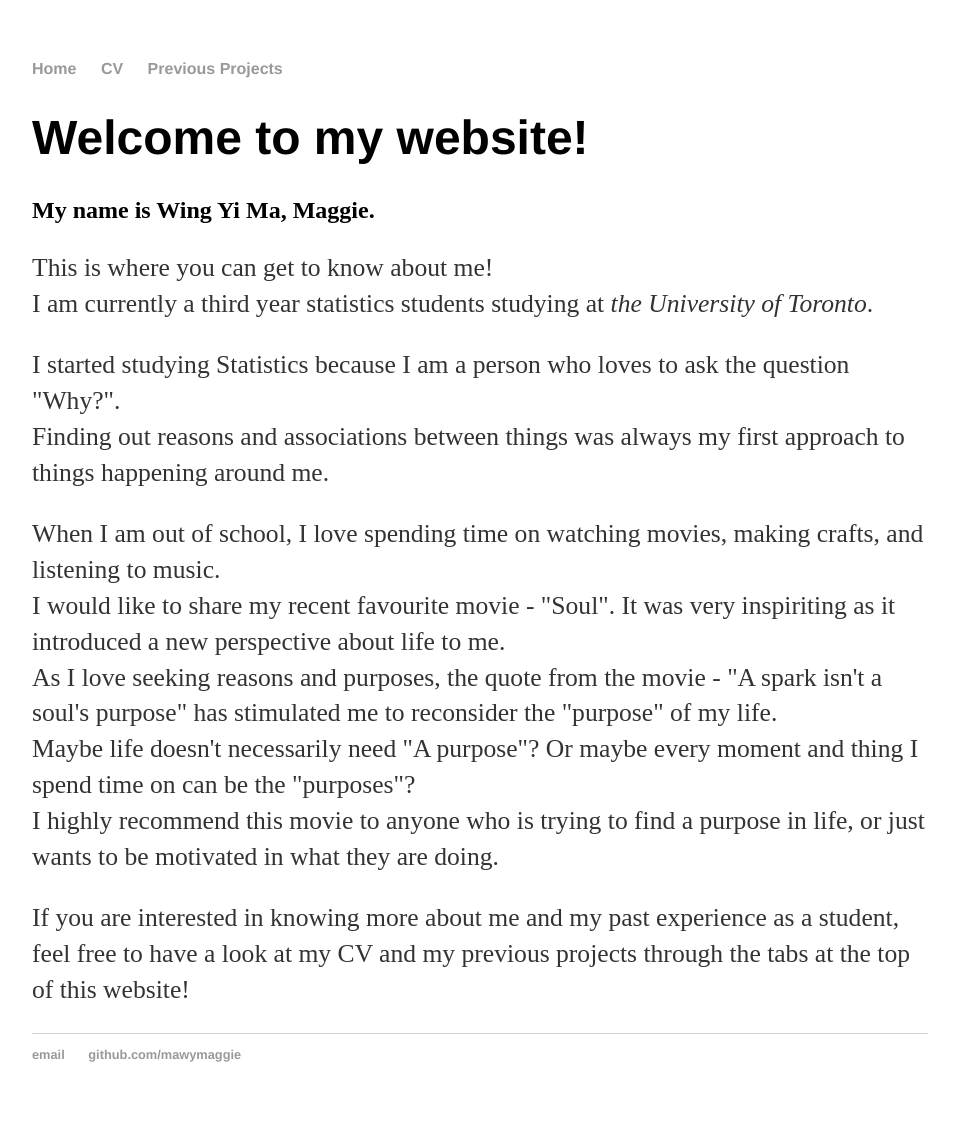
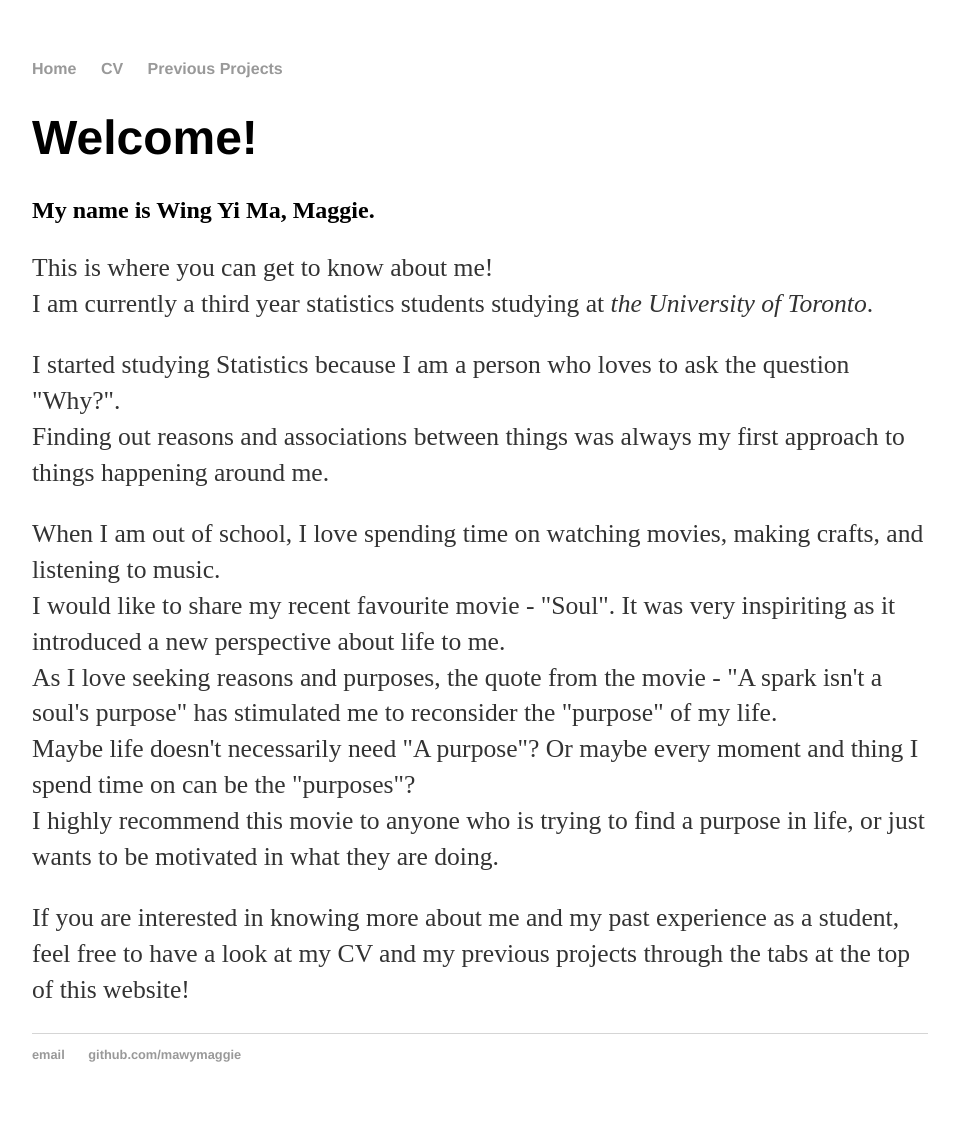
Before and after one commit to mawymaggie/mawymaggie.github.io, a Jekyll site: the page built from index.html, in a window 1280 px wide. Shown: the whole page, without its empty margins (160-1116 px from the left). Built offline with Jekyll 4.4.1, drawn with Linux system fonts in a browser that asks for light colours.

Commit message:
Update index.html

```diff
--- a/index.html
+++ b/index.html
@@ -3,7 +3,7 @@ layout: default
 title: Wing Yi Ma's personal website
 ---
 <div class="blurb">
-	<h1>Welcome to my website!</h1>
+	<h1>Welcome!</h1>
 	<h2>My name is Wing Yi Ma, Maggie.</h2>
 	<p style="font-size:2vw">This is where you can get to know about me!<br/>
 		I am currently a third year statistics students studying at <em>the University of Toronto</em>. </p>
```
